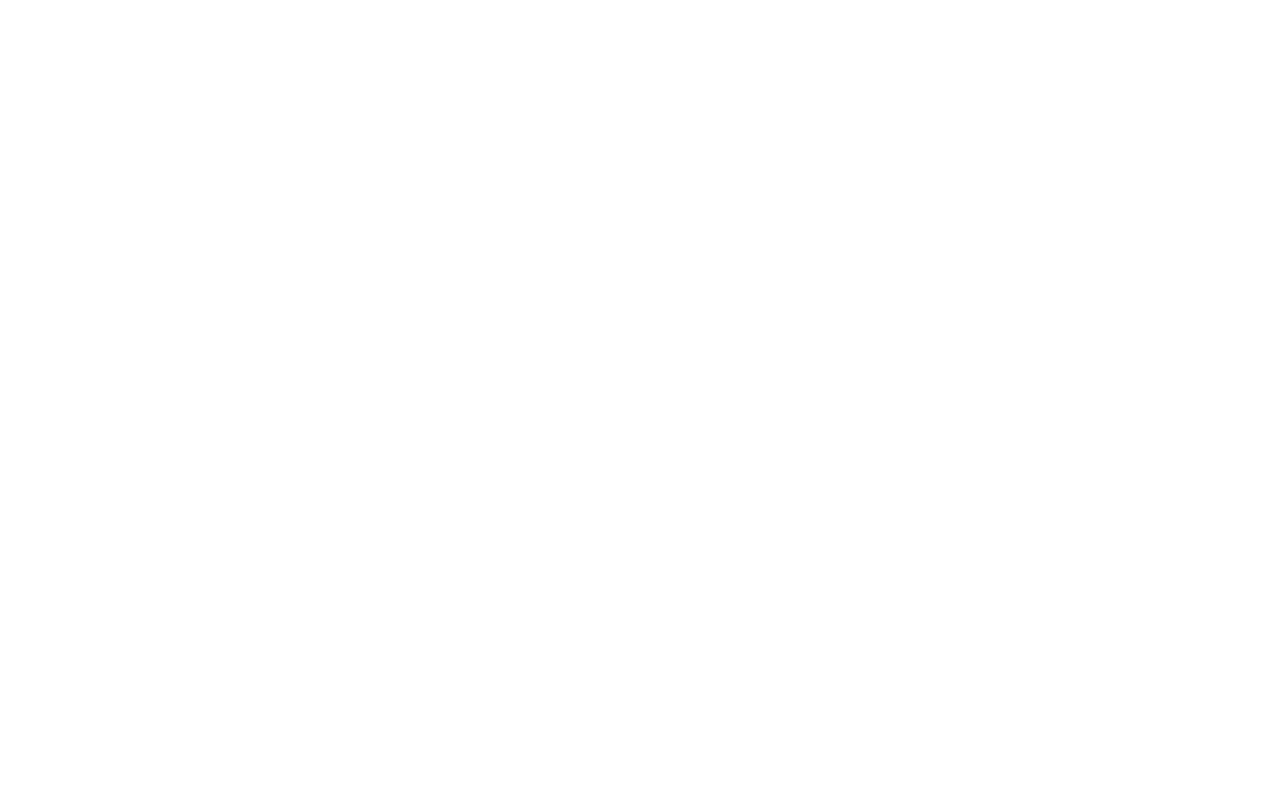
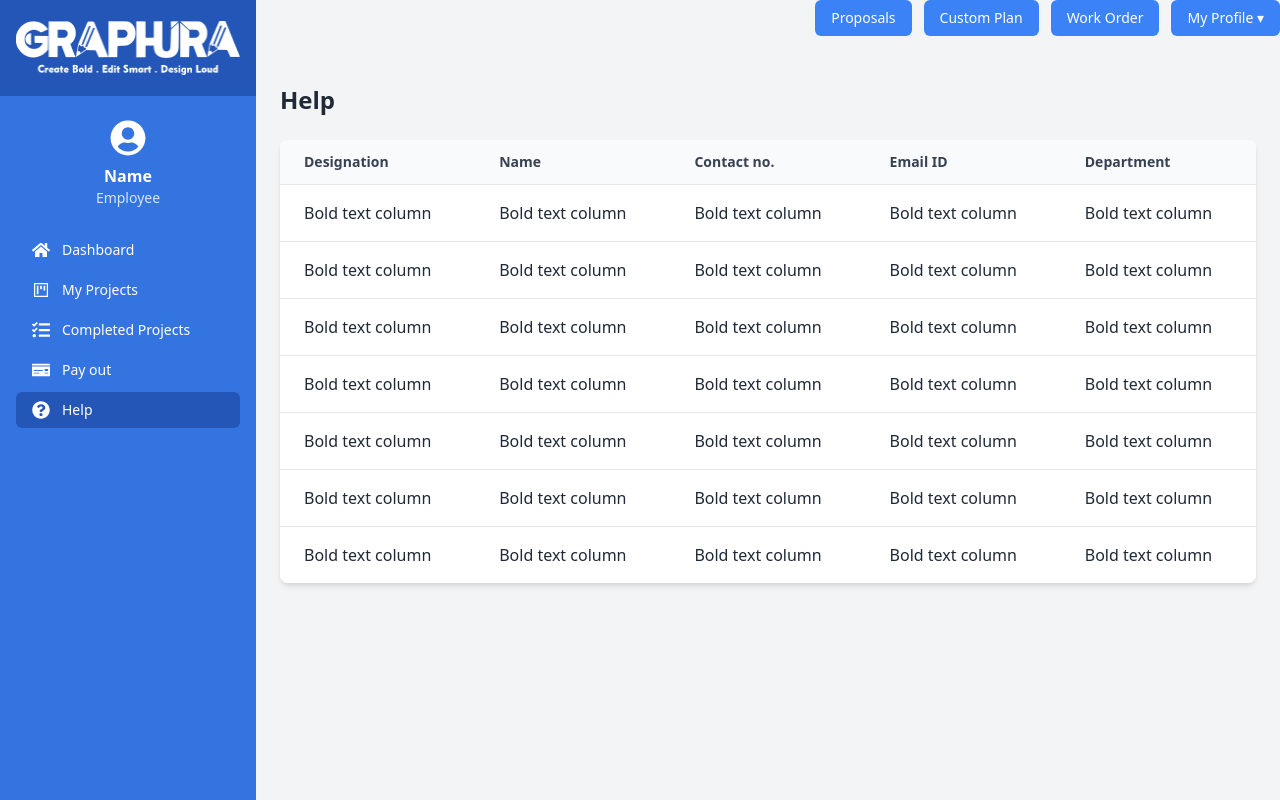
Before and after one commit to databasegraphura/management_employee, a React (Create React App) app: page /help in a window 1280 px wide. Before the commit this address had no page. Built offline with nearby package versions, Linux system fonts and the light colour scheme.

Commit message:
Added help page

```diff
--- a/src/App.js
+++ b/src/App.js
@@ -1,6 +1,7 @@
 import { BrowserRouter as Router, Routes, Route } from "react-router-dom";
 import Dashboard from "./pages/Dashboard";
 import MyProjects from "./pages/MyProjects";
+import Help from "./pages/Help";
 
 function App() {
   return (
@@ -9,6 +10,7 @@
         <Route path="/" element={<Dashboard />} />
         <Route path="/dashboard" element={<Dashboard />} />
         <Route path="/my-projects" element={<MyProjects />} />
+        <Route path="/help" element={<Help />} />
         {/* Add more routes here later */}
       </Routes>
     </Router>
--- /dev/null
+++ b/src/pages/Help.jsx
@@ -0,0 +1,50 @@
+// pages/Help.jsx
+import Sidebar from "../components/Sidebar";
+import Topbar from "../components/Topbar";
+
+export default function Help() {
+  return (
+    <div className="flex h-screen bg-gray-100">
+      {/* Sidebar */}
+      <Sidebar />
+
+      {/* Main Content */}
+      <div className="flex-1 flex flex-col">
+        {/* Topbar */}
+        <Topbar title="Help" />
+
+        {/* Page Body */}
+        <div className="flex-1 p-6 overflow-auto">
+          <div className="max-w-7xl mx-auto">
+            <h2 className="text-2xl font-semibold mb-6 text-gray-800">Help</h2>
+
+            <div className="bg-white shadow-md rounded-lg overflow-hidden">
+              <table className="min-w-full divide-y divide-gray-200">
+                <thead className="bg-gray-50">
+                  <tr>
+                    <th className="px-6 py-3 text-left text-sm font-semibold text-gray-700">Designation</th>
+                    <th className="px-6 py-3 text-left text-sm font-semibold text-gray-700">Name</th>
+                    <th className="px-6 py-3 text-left text-sm font-semibold text-gray-700">Contact no.</th>
+                    <th className="px-6 py-3 text-left text-sm font-semibold text-gray-700">Email ID</th>
+                    <th className="px-6 py-3 text-left text-sm font-semibold text-gray-700">Department</th>
+                  </tr>
+                </thead>
+                <tbody className="bg-white divide-y divide-gray-200">
+                  {[...Array(7)].map((_, i) => (
+                    <tr key={i}>
+                      {Array(5).fill().map((_, j) => (
+                        <td key={j} className="px-6 py-4 whitespace-nowrap font-medium text-gray-800">
+                          Bold text column
+                        </td>
+                      ))}
+                    </tr>
+                  ))}
+                </tbody>
+              </table>
+            </div>
+          </div>
+        </div>
+      </div>
+    </div>
+  );
+}
```
